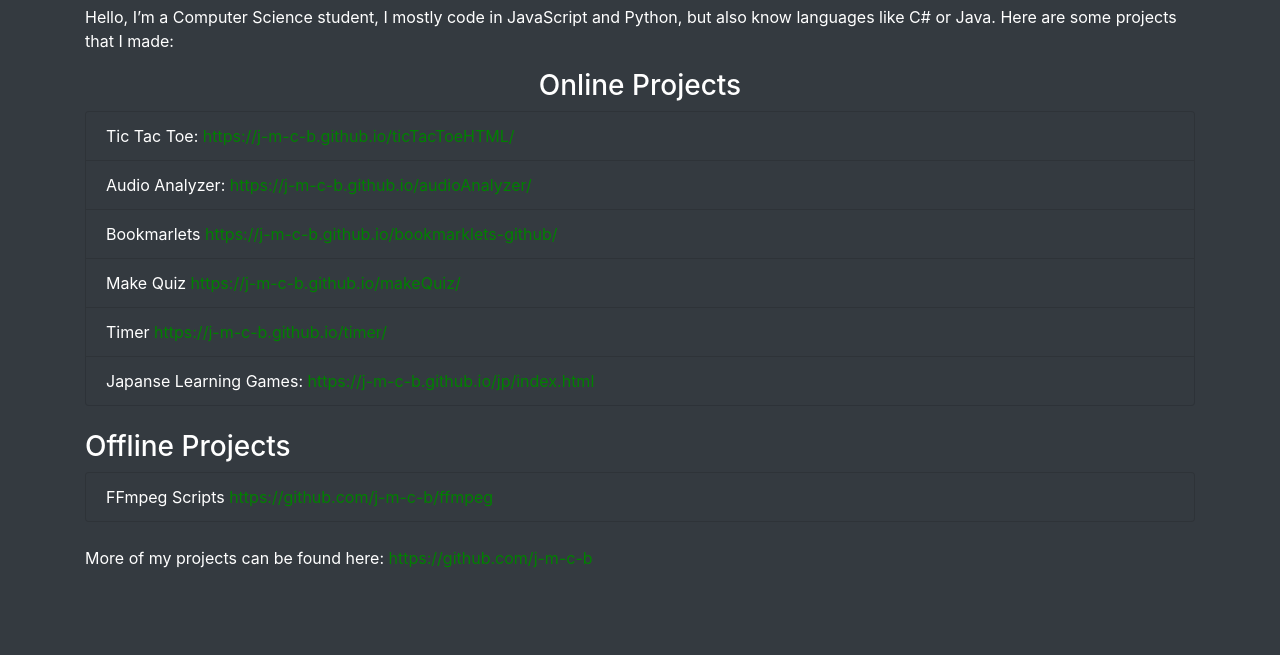
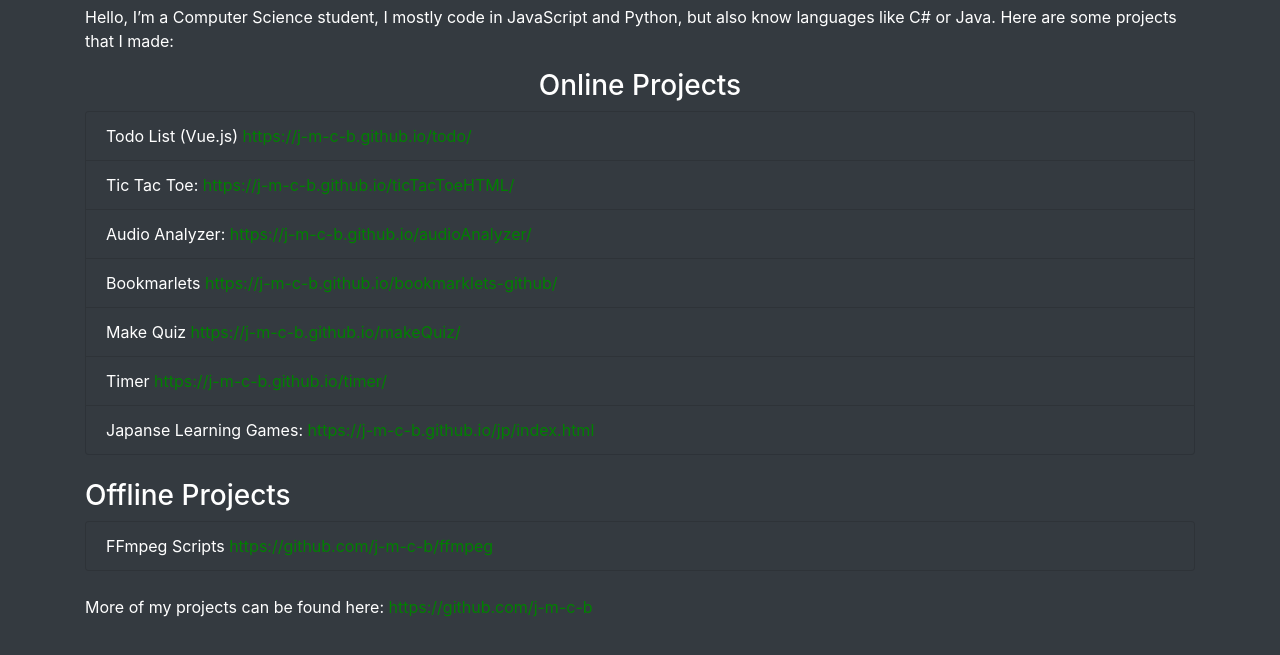
Before and after one commit to j-m-c-b/portfolio, a plain HTML site: page index.html in a window 1280 px wide. Shown: the part 41-696 px from the top of the page. Drawn offline with nearby package versions, Linux system fonts and the light colour scheme.

Commit message:
Update index.html

```diff
--- a/index.html
+++ b/index.html
@@ -26,6 +26,9 @@
         <section>
             <h3 class="text-center"> Online Projects</h3>
             <ul class="list-group">
+                 <li class="list-group-item bg-dark">Todo List (Vue.js) <a target="_blank"
+                        href="https://j-m-c-b.github.io/todo/">https://j-m-c-b.github.io/todo/</a>
+                </li>
                 <li class="list-group-item bg-dark">Tic Tac Toe: <a target="_blank"
                         href="https://j-m-c-b.github.io/ticTacToeHTML/">https://j-m-c-b.github.io/ticTacToeHTML/</a>
                 </li>
```
